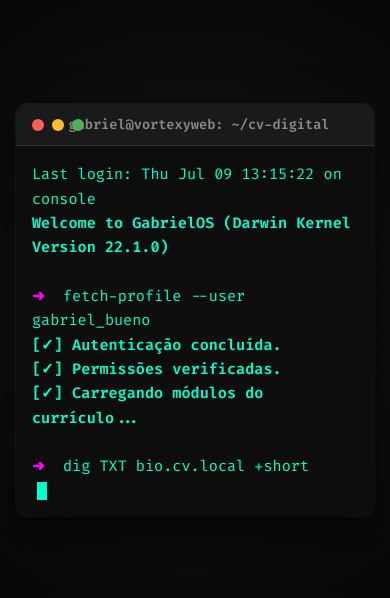
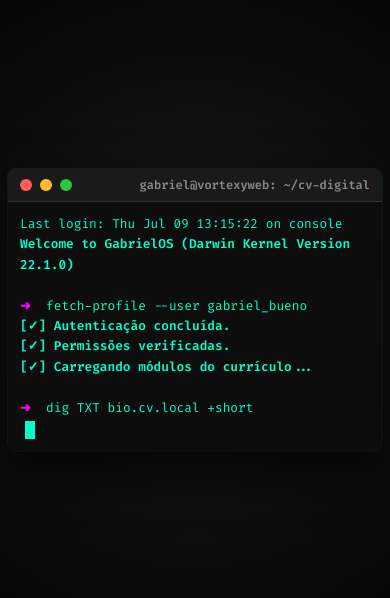
Before and after one commit to Vortexyweb/cv-digital, a website: page index.html in a window 390 px wide. Shown: the part 112-710 px from the top of the page. Drawn offline with Linux system fonts and the light colour scheme.

Commit message:
style: perfect mobile responsive design for terminal

```diff
--- a/index.html
+++ b/index.html
@@ -153,10 +153,14 @@
     }
 
     @media (max-width: 600px) {
-      body { padding: 1rem; }
-      .terminal-content { padding: 16px; }
-      .social-btn { display: flex; margin-bottom: 12px; margin-right: 0; justify-content: center; }
-      .links-section { flex-direction: column; }
+      body { padding: 0.5rem; }
+      .terminal-window { border-radius: 8px; }
+      .title-bar { padding: 8px 12px; }
+      .window-title { margin-left: 0; font-size: 0.75rem; text-align: right; overflow: hidden; text-overflow: ellipsis; white-space: nowrap; }
+      .terminal-content { padding: 12px; max-height: 88vh; }
+      #terminal-output { font-size: 0.8rem; }
+      .social-btn { display: flex; margin-bottom: 10px; margin-right: 0; justify-content: center; padding: 10px; font-size: 0.85rem; }
+      .links-section { flex-direction: column; margin-top: 20px; }
     }
   </style>
 </head>
```
